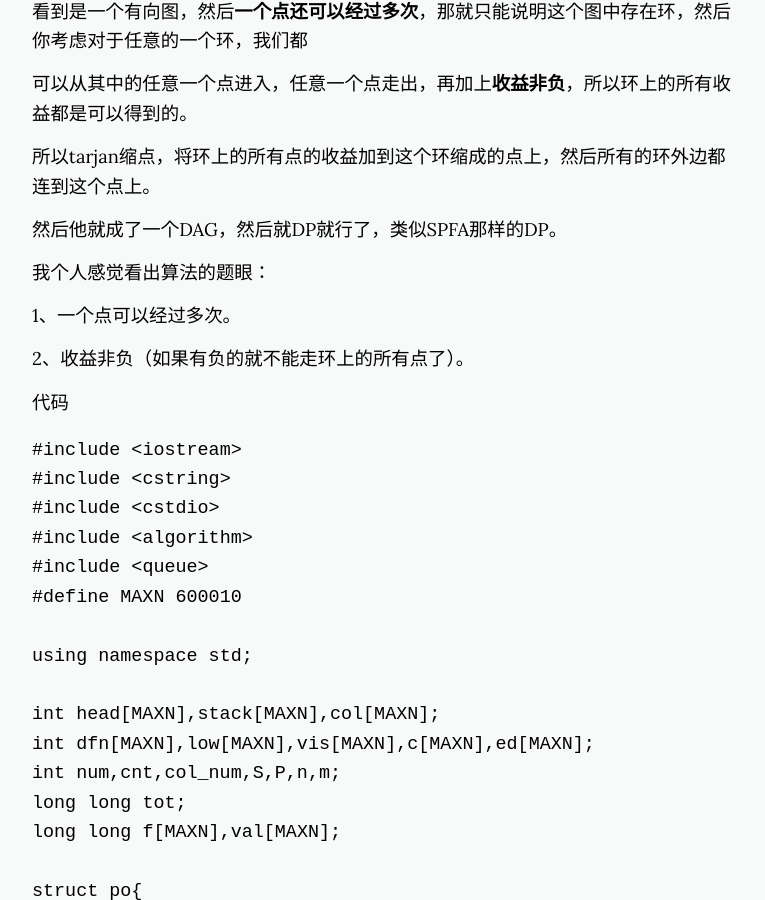
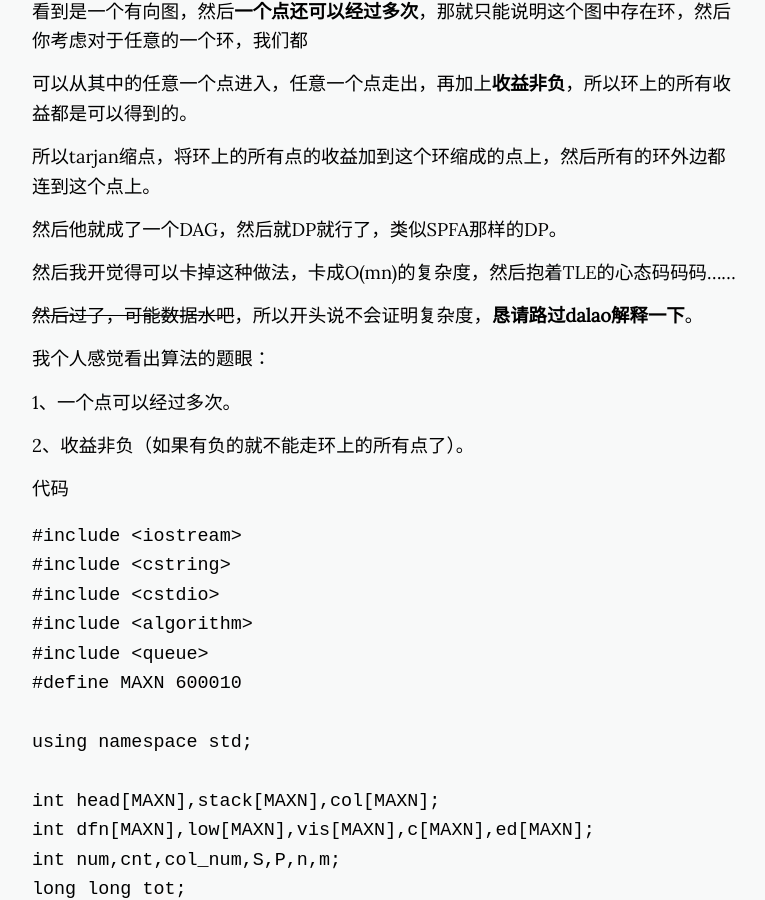
Before and after one commit to GaryStack/project-lambda.github.io, a Jekyll site: the page built from _posts/2018-4-14-APIOATM.markdown, in a window 1280 px wide and 900 px high, scrolled down 2686 px. Shown: the whole window, without its empty margins (256-1021 px from the left). Built offline with Jekyll 4.4.1, drawn with Linux system fonts in a browser that asks for light colours; nearby versions of some CDN libraries; a style sheet for code colours, icons or effects is not loaded.

Commit message:
Update 2018-4-14-APIOATM.markdown

```diff
--- a/_posts/2018-4-14-APIOATM.markdown
+++ b/_posts/2018-4-14-APIOATM.markdown
@@ -98,6 +98,10 @@ N, M<=500000。每个ATM机中可取的钱数为一个非负整数且不超过40
 所以tarjan缩点，将环上的所有点的收益加到这个环缩成的点上，然后所有的环外边都连到这个点上。
 
 然后他就成了一个DAG，然后就DP就行了，类似SPFA那样的DP。
+
+然后我开觉得可以卡掉这种做法，卡成O(mn)的复杂度，然后抱着TLE的心态码码码……
+
+~~然后过了，可能数据水吧~~，所以开头说不会证明复杂度，**恳请路过dalao解释一下**。
 
 我个人感觉看出算法的题眼：
 
```
